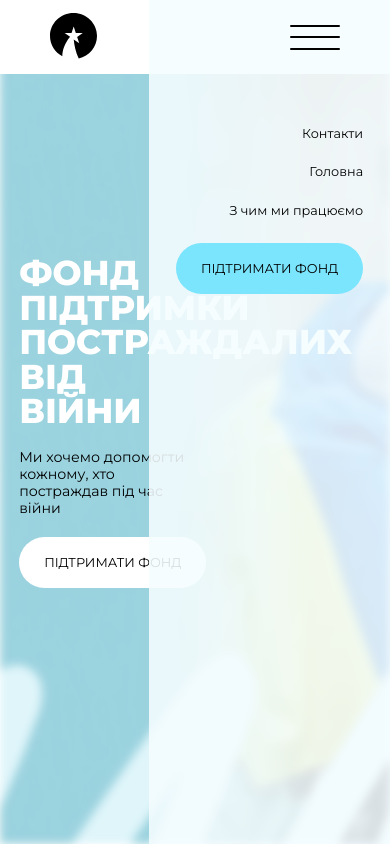
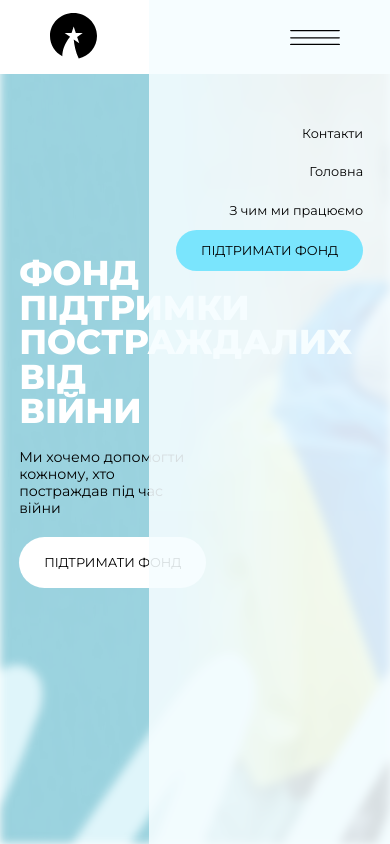
Before and after one commit to Nezkof/Freshcode-Practice, a plain HTML site: page index.html in a window 390 px wide. Both pictures are taken after a click on the element 314 px from the left and 37 px from the top of the page. Shown: the top 844 px of the page. Drawn offline with Linux system fonts and the light colour scheme; a web font is replaced by a local one.

Commit message:
button .shrink added

```diff
--- a/header.js
+++ b/header.js
@@ -4,6 +4,7 @@ const header = document.querySelector(".header");
 
 menuBtn.addEventListener("click", function () {
    menu.classList.toggle("active");
+   menuBtn.classList.toggle("active");
 });
 
 document.addEventListener("scroll", () => {
--- a/index.html
+++ b/index.html
@@ -34,9 +34,7 @@
                   <a href="#options-section">З чим ми працюємо</a>
                </li>
                <li>
-                  <button type="button" class="btn-blue">
-                     Підтримати фонд
-                  </button>
+                  <a href="#" class="btn-blue"> Підтримати фонд </a>
                </li>
             </ul>
 
@@ -59,9 +57,7 @@
                   <a href="#options-section">З чим ми працюємо</a>
                </li>
                <li>
-                  <button type="button" class="btn-blue">
-                     Підтримати фонд
-                  </button>
+                  <a href="#" class="btn-blue shrink"> Підтримати фонд </a>
                </li>
             </ul>
          </nav>
@@ -72,7 +68,7 @@
          <span class="main_description">
             Ми хочемо допомогти кожному, хто постраждав під час війни
          </span>
-         <button type="button" class="btn-white">Підтримати фонд</button>
+         <a href="#" class="btn-white">Підтримати фонд</a>
       </section>
 
       <section class="about-section page-section">
@@ -119,7 +115,7 @@
                alt="option-image"
             />
          </div>
-         <button type="button" class="btn-blue">Дізнатися більше</button>
+         <a href="#" class="btn-blue">Дізнатися більше</a>
       </section>
 
       <section class="mission-section page-section">
@@ -152,7 +148,7 @@
             </tr>
          </table>
 
-         <button type="button" class="btn-blue">Дізнатися більше</button>
+         <a href="#" class="btn-blue">Дізнатися більше</a>
       </section>
 
       <footer id="contacts-section" class="contacts-section page-section">
--- a/styles/buttons.css
+++ b/styles/buttons.css
@@ -1,5 +1,7 @@
 .btn-blue {
-   transition: background-color 0.25s ease-out;
+   transition: all 0.25s ease-out;
+   color: black;
+   text-decoration: none;
    font-family: inherit;
    font-size: inherit;
    outline: none;
@@ -12,6 +14,11 @@
    line-height: 1.2;
 }
 
+.header.shrink .btn-blue,
+.btn-blue.shrink {
+   padding: 1em 1.95em;
+}
+
 .btn-blue:hover {
    background-color: rgb(158, 237, 255);
    cursor: pointer;
@@ -19,6 +26,8 @@
 
 .btn-white {
    transition: background-color 0.25s ease-out;
+   color: black;
+   text-decoration: none;
    font-family: inherit;
    font-size: inherit;
    outline: none;
--- a/styles/header.css
+++ b/styles/header.css
@@ -70,6 +70,11 @@
    position: relative;
    z-index: 2;
    overflow: hidden;
+   transition: transform 0.25s ease-out;
+}
+
+.burger-menu-btn.active {
+   transform: scaleY(0.6);
 }
 
 .burger-menu-btn:hover {
```
